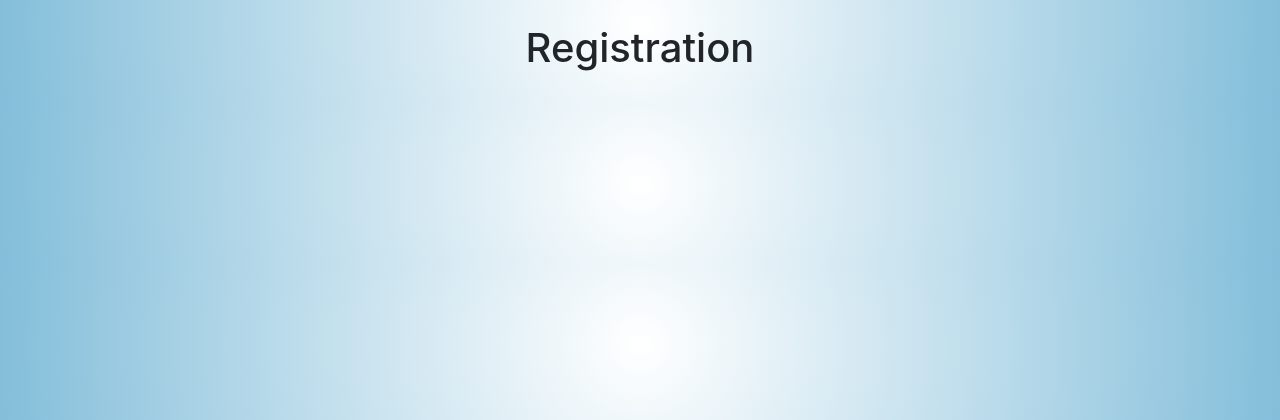
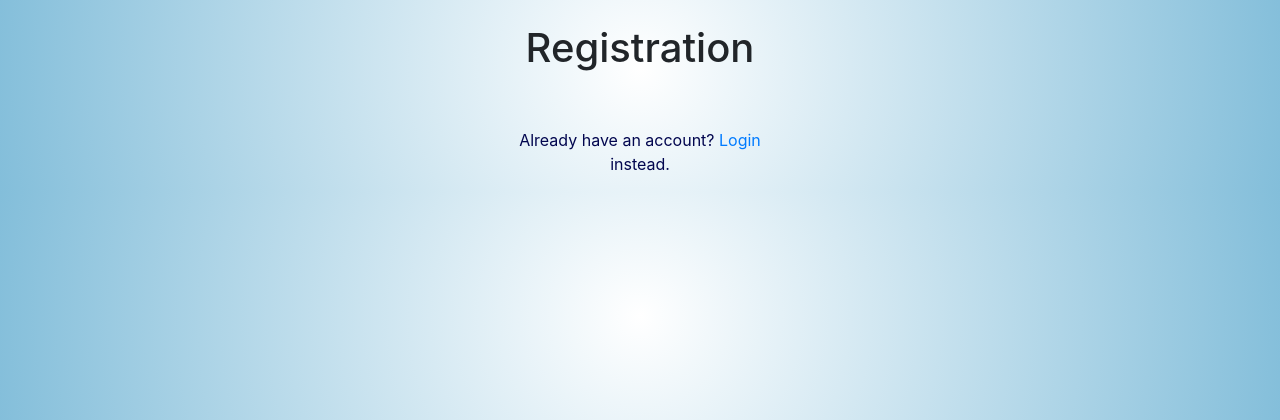
Before and after one commit to ryanwhite04/chengyule, a Python web app: template templates/register.html in a window 1280 px wide. Shown: the part 56-476 px from the top of the page. Run offline with Jinja, Linux system fonts and the light colour scheme; the template is opened without the code that fills it, so the values that code supplies are empty.

Commit message:
A link for the user to go from register to login

```diff
--- a/templates/register.html
+++ b/templates/register.html
@@ -26,6 +26,8 @@
     {{ form.confirm(class="form-control") }}
     <br>
     {{ form.submit(class="btn btn-lg btn-block btn-primary") }}
+    <br>
+    <p>Already have an account? <a href="{{ url_for('login') }}">Login</a> instead.</p>
     {% if error %}
     <p class="error">{{ error }}</p>
     {% endif %}
```
